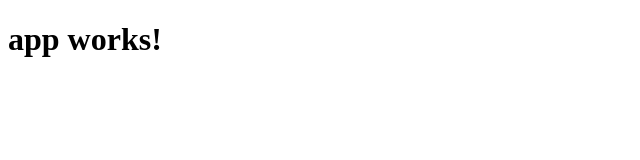
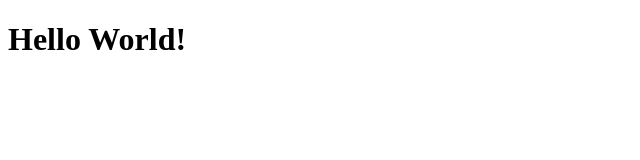
Before and after one commit to katerberg/angular-cli-playground, an Angular app: page / in a window 1280 px wide. Shown: the top 160 px of the page, without its empty margins (0-640 px from the left). Built offline with nearby package versions, Linux system fonts and the light colour scheme.

Commit message:
uses phantom JS and verifies changes work

```diff
--- a/karma.conf.js
+++ b/karma.conf.js
@@ -8,6 +8,7 @@ module.exports = function (config) {
     plugins: [
       require('karma-jasmine'),
       require('karma-chrome-launcher'),
+      require('karma-phantomjs-launcher'),
       require('karma-remap-istanbul'),
       require('angular-cli/plugins/karma')
     ],
@@ -32,7 +33,7 @@ module.exports = function (config) {
     colors: true,
     logLevel: config.LOG_INFO,
     autoWatch: true,
-    browsers: ['Chrome'],
+    browsers: ['PhantomJS'],
     singleRun: false
   });
 };
--- a/package.json
+++ b/package.json
@@ -35,6 +35,7 @@
     "karma-chrome-launcher": "^2.0.0",
     "karma-cli": "^1.0.1",
     "karma-jasmine": "^1.0.2",
+    "karma-phantomjs-launcher": "^1.0.2",
     "karma-remap-istanbul": "^0.2.1",
     "protractor": "4.0.5",
     "ts-node": "1.2.1",
--- a/src/app/app.component.ts
+++ b/src/app/app.component.ts
@@ -6,5 +6,5 @@ import { Component } from '@angular/core';
   styleUrls: ['./app.component.css']
 })
 export class AppComponent {
-  title = 'app works!';
+  title = 'Hello World!';
 }
```
Also changed, not shown: 2 other files (tests, documents, lock files or other folders).
